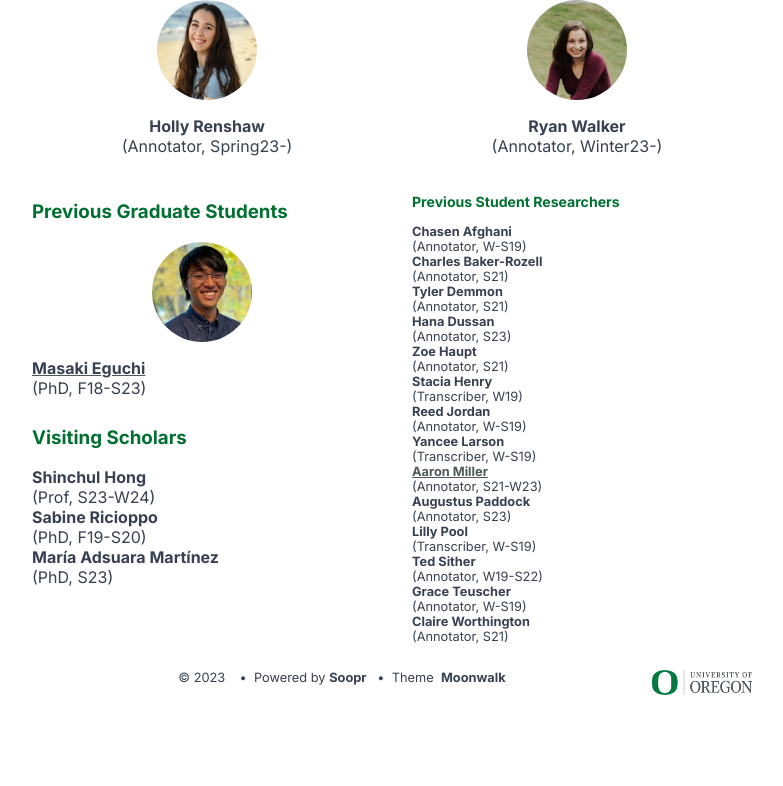
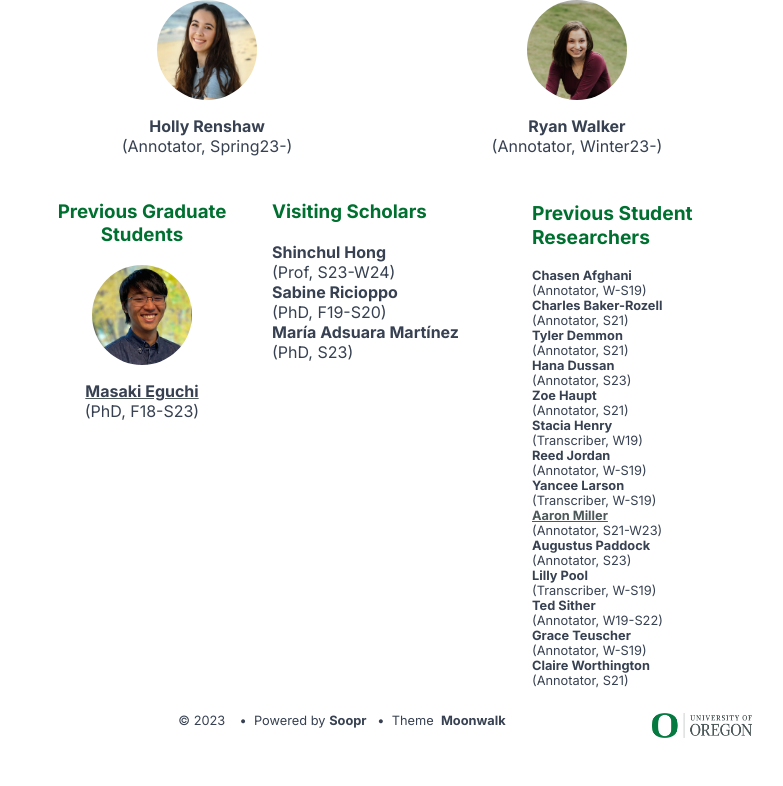
Before and after one commit to LCR-ADS-Lab/LCR-ADS-Home, a Jekyll site: the page built from docs/People.md, in a window 1280 px wide. Shown: the part 1009-1795 px from the top of the page, without its empty margins (248-1031 px from the left). Built offline with Jekyll 4.4.1, drawn with Linux system fonts in a browser that asks for light colours; before the commit the page ends 1751 px from its top, so only the background shows below that.

Commit message:
Update People.md

```diff
--- a/docs/People.md
+++ b/docs/People.md
@@ -77,7 +77,7 @@ title: People
 </div>
 
 <div style="display: flex; justify-content: space-between; width: 100%;">
-    <div style="flex: 1; text-align: left; padding-right: 20px;">
+    <div style="flex: 1; text-align: center; padding-right: 20px;">
         <h3>Previous Graduate Students</h3>
         <div style="height: 100px; width: 100px; overflow: hidden; border-radius: 50%; margin: 0 auto;">
           <img src="images/masaki_2023-edit.jpg" style="height: 100%;">
@@ -86,6 +86,8 @@ title: People
           <a href="https://masakieguchi.weebly.com/" target="_blank"><strong>Masaki Eguchi</strong></a><br>
           (PhD, F18-S23)<br>
         </p>
+     </div>
+     <div style="flex: 1; text-align: left; padding-right: 20px;">
         <h3>Visiting Scholars</h3>
         <p><strong>Shinchul Hong</strong><br>
           (Prof, S23-W24)<br>
@@ -96,7 +98,7 @@ title: People
         </p>
     </div>
     <div style="flex: 1; text-align: left; padding-left: 20px;font-size: 0.8em;">
-        <h3 style="font-size: 1.1em;">Previous Student Researchers</h3>
+        <h3 style="font-size: 1.5em;">Previous Student Researchers</h3>
         <p>
             <strong>Chasen Afghani</strong><br>
             (Annotator, W-S19)<br>
```
